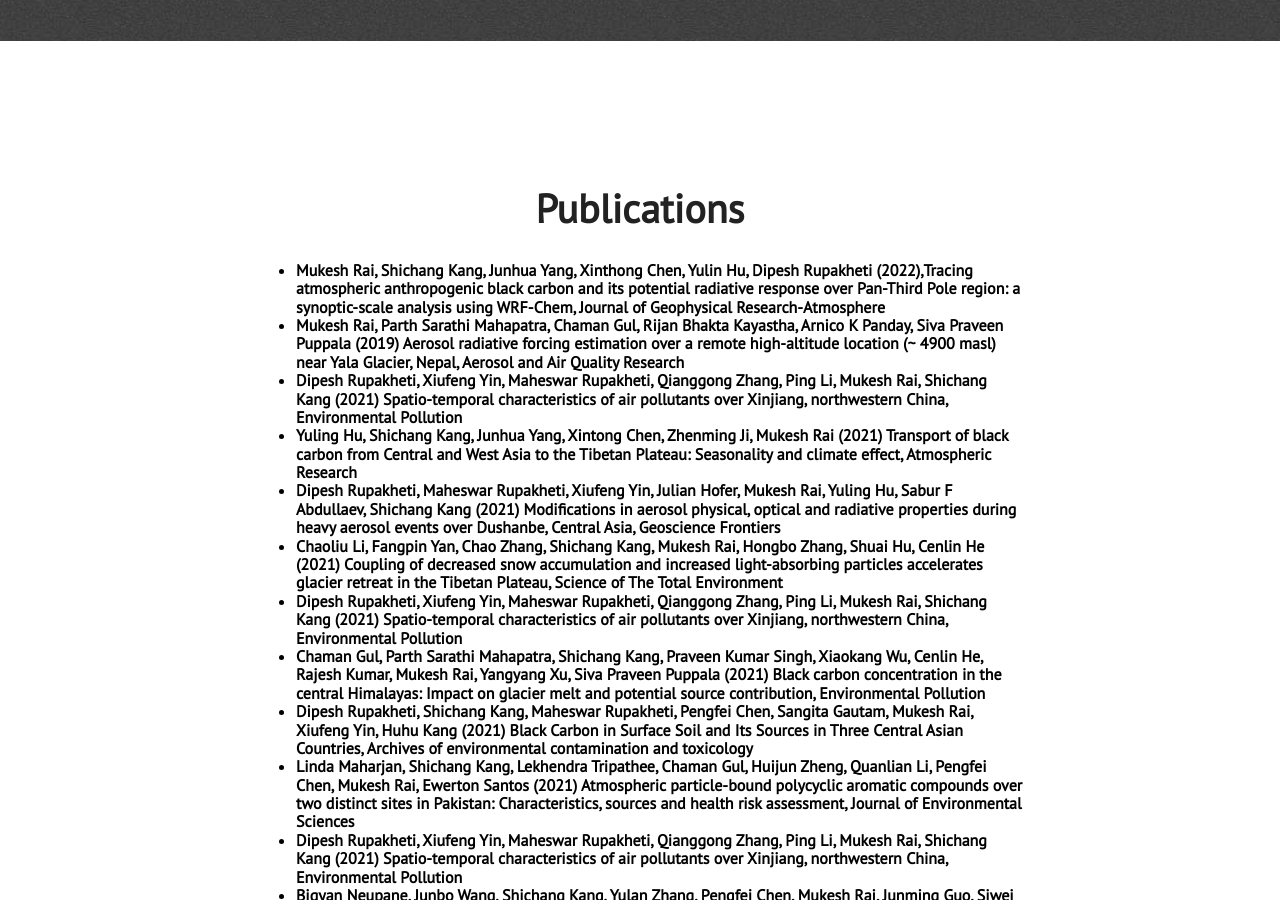
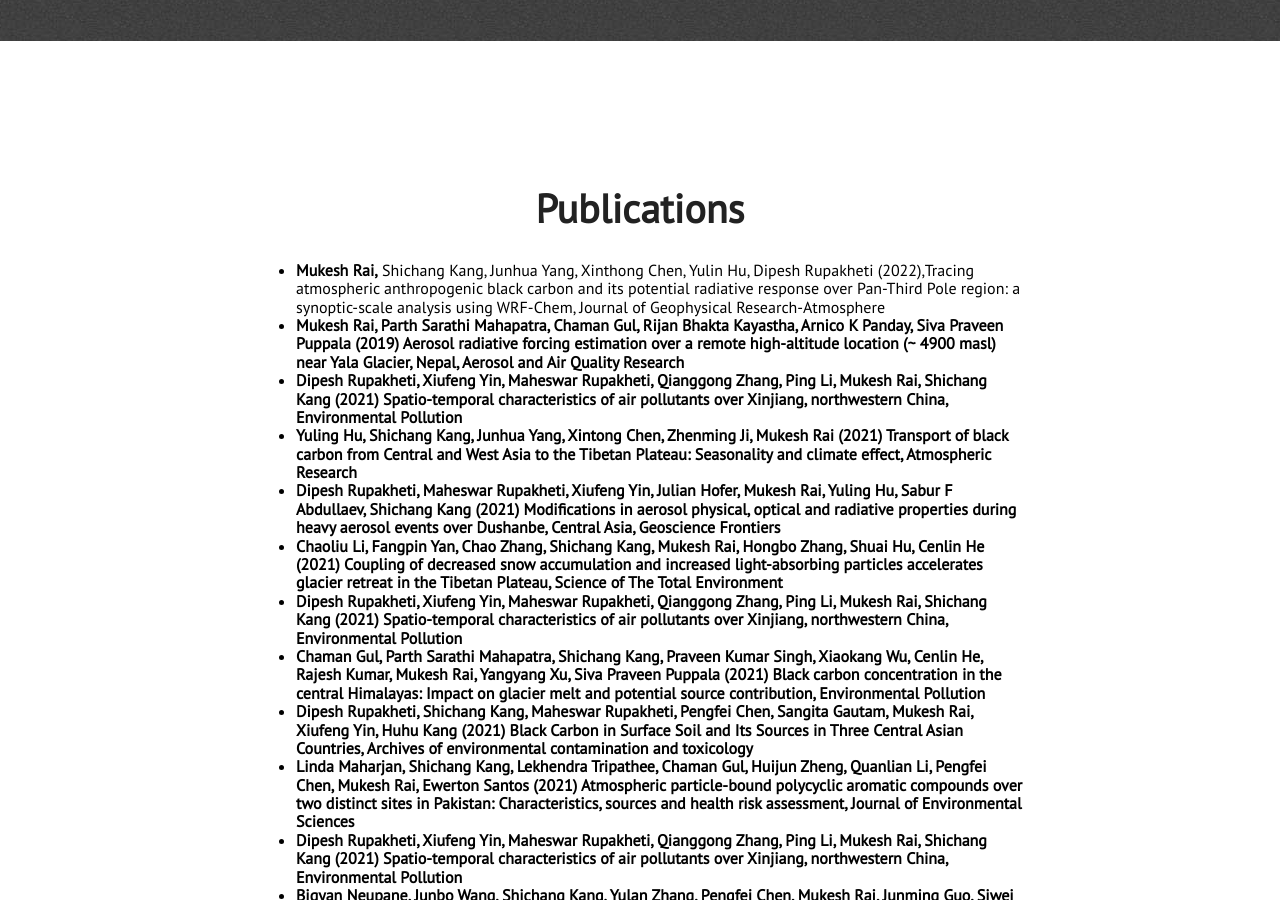
Before and after one commit to mukeshraeee/mukeshrai.github.io, a Jekyll site: the page built from index.html, in a window 1280 px wide and 900 px high, scrolled down 2859 px. Built offline with Jekyll 4.4.1, drawn with Linux system fonts in a browser that asks for light colours; nearby versions of some CDN libraries.

Commit message:
Update publication.html

```diff
--- a/_includes/publication.html
+++ b/_includes/publication.html
@@ -3,7 +3,7 @@
         <div id="about-text">
             <div class="section-heading">Publications</div>
             <ul>
-                <li><b>Mukesh Rai<b>, Shichang Kang, Junhua Yang, Xinthong Chen, Yulin Hu, Dipesh Rupakheti (2022),Tracing atmospheric anthropogenic black carbon and its potential radiative response over Pan-Third Pole region: a synoptic-scale analysis using WRF-Chem, Journal of Geophysical Research-Atmosphere</li>
+                <li><SPAN STYLE="font-weight:bold">Mukesh Rai,</SPAN> Shichang Kang, Junhua Yang, Xinthong Chen, Yulin Hu, Dipesh Rupakheti (2022),Tracing atmospheric anthropogenic black carbon and its potential radiative response over Pan-Third Pole region: a synoptic-scale analysis using WRF-Chem, Journal of Geophysical Research-Atmosphere</li>
                 <li><b>Mukesh Rai<b>, Parth Sarathi Mahapatra, Chaman Gul, Rijan Bhakta Kayastha, Arnico K Panday, Siva Praveen Puppala (2019) Aerosol radiative forcing estimation over a remote high-altitude location (~ 4900 masl) near Yala Glacier, Nepal, Aerosol and Air Quality Research</li>
                 <li>Dipesh Rupakheti, Xiufeng Yin, Maheswar Rupakheti, Qianggong Zhang, Ping Li, <b>Mukesh Rai<b>, Shichang Kang (2021) Spatio-temporal characteristics of air pollutants over Xinjiang, northwestern China, Environmental Pollution</li>
                 <li>Yuling Hu, Shichang Kang, Junhua Yang, Xintong Chen, Zhenming Ji, Mukesh Rai (2021) Transport of black carbon from Central and West Asia to the Tibetan Plateau: Seasonality and climate effect,  Atmospheric Research</li>
```
